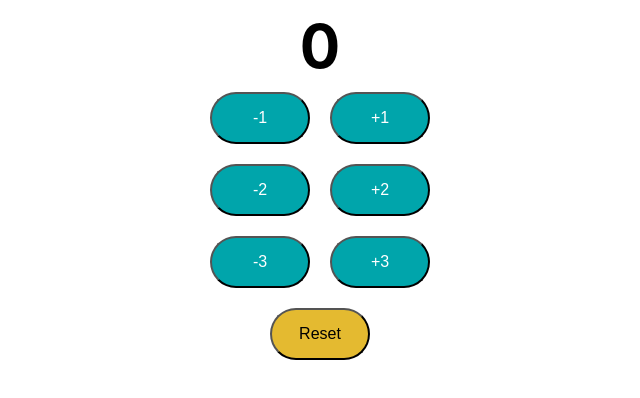
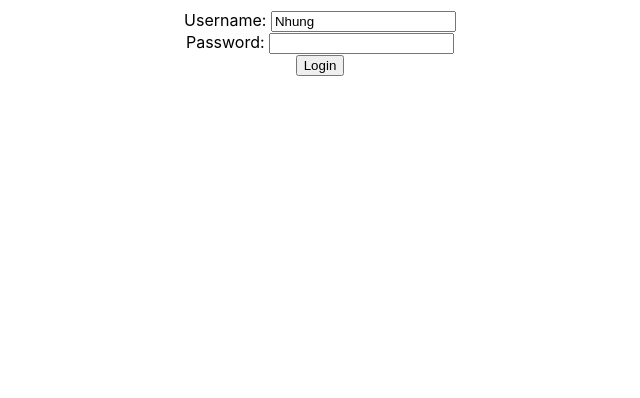
Before and after one commit to nhungle85/SpringBootAndReactApp, a React (Create React App) app in the folder react-frontend-app/todo-app/: page / in a window 1280 px wide. Shown: the top 398 px of the page, without its empty margins (320-960 px from the left). Built offline with nearby package versions, Linux system fonts and the light colour scheme.

Commit message:
useNavigate and route

```diff
--- a/react-frontend-app/todo-app/package.json
+++ b/react-frontend-app/todo-app/package.json
@@ -8,6 +8,7 @@
     "@testing-library/user-event": "^13.5.0",
     "react": "^18.2.0",
     "react-dom": "^18.2.0",
+    "react-router-dom": "^6.8.1",
     "react-scripts": "5.0.1",
     "web-vitals": "^2.1.4"
   },
--- a/react-frontend-app/todo-app/src/App.js
+++ b/react-frontend-app/todo-app/src/App.js
@@ -1,10 +1,10 @@
 import './App.css';
-import Counter from './components/counter/Counter';
+import TodoApp from './components/todoapp/TodoApp';
 
 function App() {
   return (
     <div className="App">
-      <Counter/>
+      <TodoApp />
     </div>
   );
 }
--- /dev/null
+++ b/react-frontend-app/todo-app/src/components/login/LoginForm.jsx
@@ -0,0 +1,49 @@
+import { useState } from "react"
+import {useNavigate} from "react-router-dom"
+
+export default function LoginForm() {
+    const [username, setUsername] = useState("Nhung");
+    const [pwd, setPwd] = useState("");
+    const [showSuccessMsg, setShowSuccessMsg] = useState(false);
+    const [showErrorMsg, setShowErrorMsg] = useState(false);
+    const navigate = useNavigate();
+
+    function handleUsernameChange(event) {
+        setUsername(event.target.value);
+    }
+
+    function handlePasswordChange(event) {
+       // console.log(event.target.value)
+        setPwd(event.target.value);
+    }
+
+    function handleLogin() {
+        if(username === 'Nhung' && pwd === '123') {
+            setShowSuccessMsg(true);
+            setShowErrorMsg(false);
+            navigate("/welcome");
+        } else {
+            setShowErrorMsg(true);
+            setShowSuccessMsg(false);
+        }
+    }
+
+    return(
+
+       <div className="LoginForm">
+
+        {showSuccessMsg && <div className="susscessfulMsg">Authenticated</div>}
+        {showErrorMsg && <div className="errorMsg">Authenticated Fail. Please check your credentials and try again.</div>}
+        <div>
+            <label >Username: </label>
+            <input type="text" name="username" value={username} onChange={handleUsernameChange}></input>
+        </div>
+        <div>
+            <label >Password: </label>
+            <input type="password" name="pwd" value={pwd} onChange={handlePasswordChange}></input>
+        </div>
+        <button type="button" name="loginBtn" onClick={handleLogin}>Login</button>
+        </div>
+
+    )
+}
--- /dev/null
+++ b/react-frontend-app/todo-app/src/components/todoapp/ErrorPage.jsx
@@ -0,0 +1,10 @@
+import { Fragment } from "react";
+
+export default function ErrorPage() {
+    return (
+        <Fragment>
+            <h1>404 Page not found</h1>
+            <div>Reach out to Nhung to see what happened</div>
+        </Fragment>
+    )
+}
--- /dev/null
+++ b/react-frontend-app/todo-app/src/components/todoapp/HomePage.jsx
@@ -0,0 +1,5 @@
+export default function HomePage() {
+    return (
+        <div>Home Page</div>
+    )
+}
--- /dev/null
+++ b/react-frontend-app/todo-app/src/components/todoapp/TodoApp.jsx
@@ -0,0 +1,20 @@
+import { BrowserRouter, Routes, Route } from "react-router-dom";
+import LoginForm from "../login/LoginForm";
+import ErrorPage from "./ErrorPage";
+import HomePage from "./HomePage";
+
+export default function TodoApp() {
+    return(
+        <div className="TodoApp">
+            <BrowserRouter>
+                <Routes>
+                    <Route path='/' element={<LoginForm/>} />
+                    <Route path='/login' element={<LoginForm/>} />
+                    <Route path='/welcome' element={<HomePage />} />
+                    <Route path='*' element={<ErrorPage/>} />
+                </Routes>
+            </BrowserRouter>
+
+        </div>
+    )
+}
```
